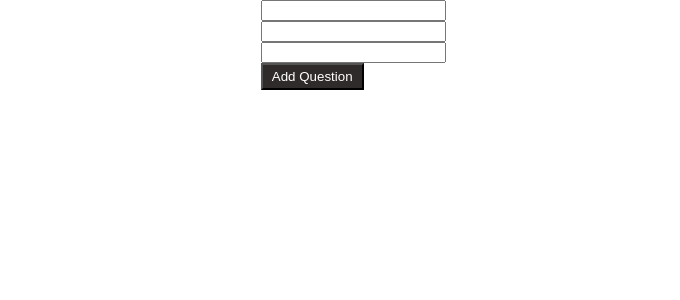
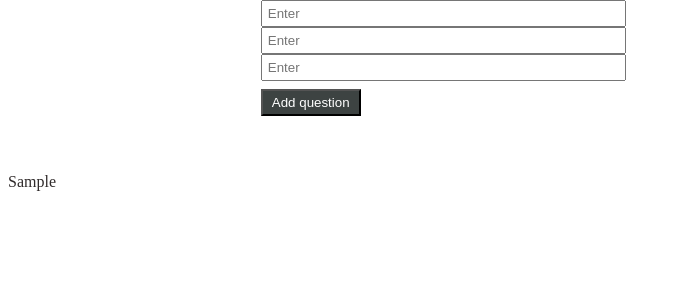
Before and after one commit to prasanjit101/Adivina, a Flask app: template templates/create question.html in a window 1280 px wide. Shown: the part 58-358 px from the top of the page, without its empty margins (0-680 px from the left). Run offline with Flask 2, Linux system fonts and the light colour scheme; the template is opened without the code that fills it: most values are stand-ins (such as "Sample title", 1, 10 or a date in 2020).

Commit message:
admin html

```diff
--- a/templates/create question.html
+++ b/templates/create question.html
@@ -3,7 +3,7 @@
 <html>
   <head>
     <meta charset="UTF-8">
-    <title>Adivina</title>
+    <title>Adivina-ADMIN</title>
     <link rel="stylesheet" href="create.css">
   </head>
   <body>
@@ -11,12 +11,14 @@
       <header><p>Add Question</p></header>
       <article>
         <form action="/question/add" method="post">
-          <input type="text" name="room" >
-          <input type="text" name="admin">
-          <input type="text" name="question">
-          <button>Add Question</button>
+          <input style="padding: 4px 5px; width:9.3cm" type="text" placeholder="Enter " name="room" >
+          <input style="padding: 4px 5px; width:9.3cm" type="text" placeholder="Enter " name="admin">
+          <input style="padding: 4px 5px; width:9.3cm" type="text" placeholder="Enter " name="question">
+          <button style="margin-top:0.5rem;margin-bottom: 1.5cm; color:#fff;padding: 4px 9px; background-color: rgb(61, 67, 66);">Add question</button>
         </form>
       </article>
-
+      <footer>
+        {{t}}
+      </footer>
     </main>
   </body>
```
